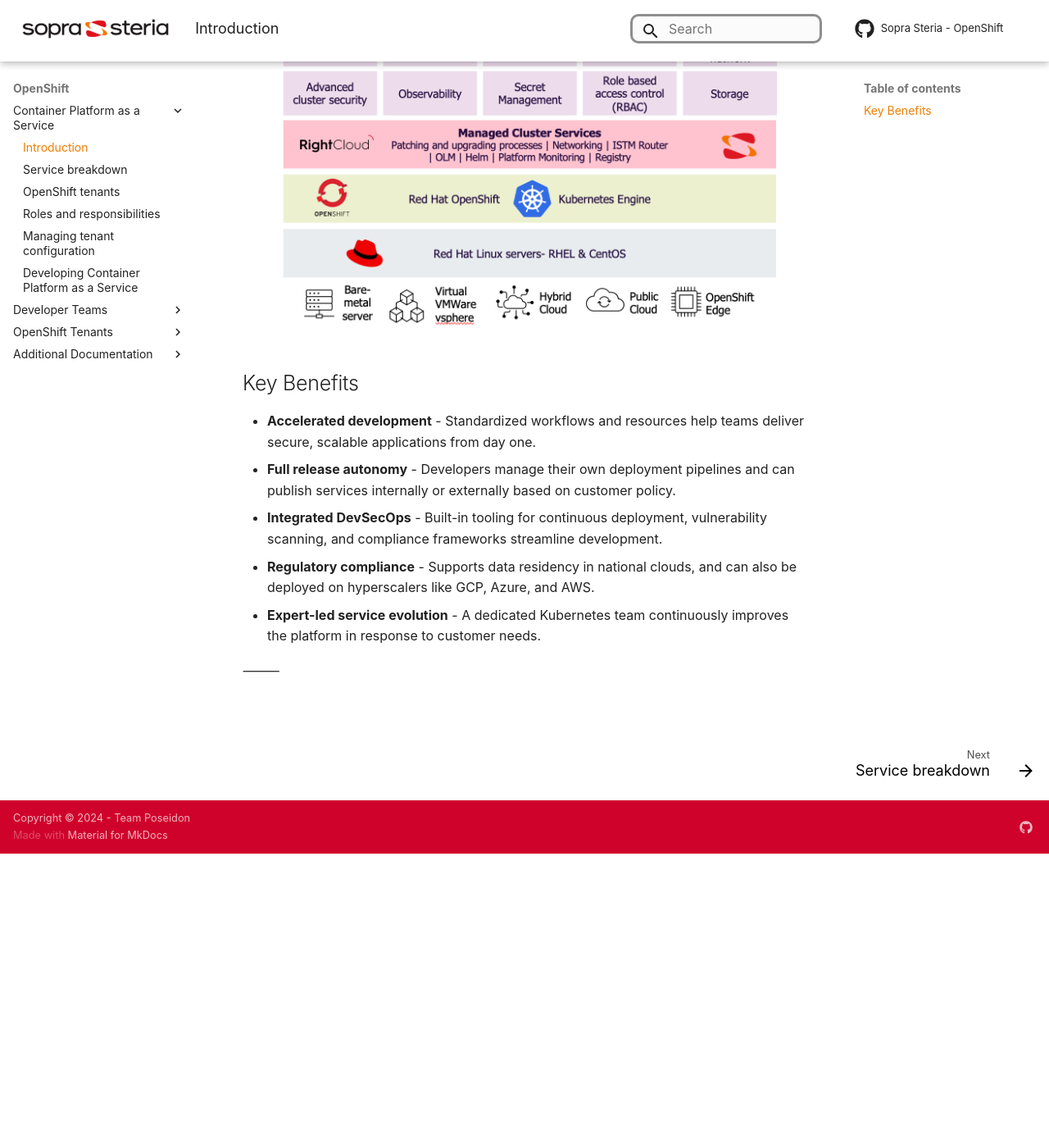
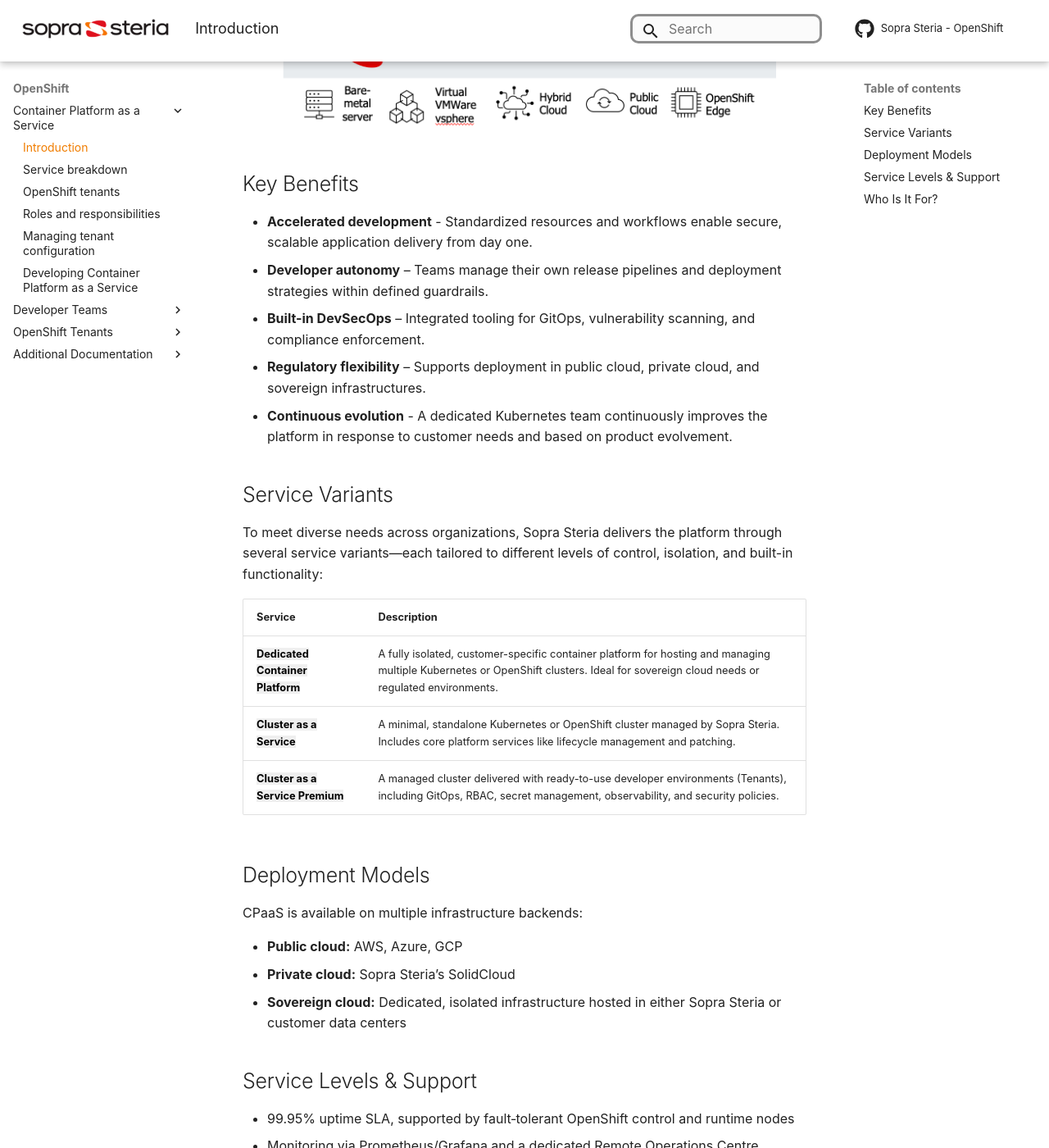
Before and after one commit to Sopra-Steria-Norge-Kubernetes/OpenShift, an MkDocs documentation site: the page built from docs/About Container-Platform-as-a-Service/introduction.md, in a window 1280 px wide and 1400 px high, scrolled down 871 px. Shown: the whole window at 82% size. Built offline with MkDocs 1.6.1 and Material for MkDocs 9.7.7, drawn with Linux system fonts in a browser that asks for light colours; some web fonts are replaced; comment, search, counter and statistics services are not loaded; before the commit the page ends 1912 px from its top, so only the background shows below that; some of the changed text lies outside the part shown.

Commit message:
Adding service breakdown

```diff
--- a/docs/About Container-Platform-as-a-Service/introduction.md
+++ b/docs/About Container-Platform-as-a-Service/introduction.md
@@ -5,28 +5,56 @@
 externally-exposed: false
 ---
 # Introduction
-Sopra Steria’s managed container platform enables customers to build, deploy, and scale containerized applications in a production-ready environment based on Red Hat OpenShift.
+Sopra Steria’s Container Platform as a Service (CPaaS) is a managed Kubernetes solution that simplifies the deployment and operation of containerized applications. Built on Red Hat OpenShift, it provides a secure, production-ready environment tailored for both modern DevOps workflows and regulated enterprise use cases.
 
-By abstracting away Kubernetes complexity, the platform allows developers to focus on delivering business value through applications and services—faster and more securely.
+By abstracting away Kubernetes and infrastructure complexity, the platform allows developers to focus on delivering business value through applications and services—faster and more securely.
 
-The platform is available across multiple deployment models:
-
-* Public cloud - AWS, Azure and GCP
-* Private cloud - Sopra Sterias SolidCloud
-* Sovereign cloud with dedicated infrastructure which can be hosted in the customer’s and providers data center
-
-Sopra Steria managed container services enables customers to establish, organize, run and scale containerized applications in a production-ready environment. The services are based on Red Hat OpenShift. Developers are allowed to focus on building and running applications and services, as the kubernetes complexity is reduced.
-
-The figure below illustrates the architecture and key components of the CPaaS offering:
+The figure below illustrates the architecture and key components of the offering:
 
 ![alt text](../img/About Container-Platform-as-a-Service/cpaas_overview.png)
 
 ## Key Benefits
 
-* **Accelerated development** - Standardized workflows and resources help teams deliver secure, scalable applications from day one.
-* **Full release autonomy** - Developers manage their own deployment pipelines and can publish services internally or externally based on customer policy.
-* **Integrated DevSecOps** - Built-in tooling for continuous deployment, vulnerability scanning, and compliance frameworks streamline development.
-* **Regulatory compliance** - Supports data residency in national clouds, and can also be deployed on hyperscalers like GCP, Azure, and AWS.
-* **Expert-led service evolution** - A dedicated Kubernetes team continuously improves the platform in response to customer needs.
+* **Accelerated development** - Standardized resources and workflows enable secure, scalable application delivery from day one.
+* **Developer autonomy** – Teams manage their own release pipelines and deployment strategies within defined guardrails.
+* **Built-in DevSecOps** – Integrated tooling for GitOps, vulnerability scanning, and compliance enforcement.
+* **Regulatory flexibility** – Supports deployment in public cloud, private cloud, and sovereign infrastructures.
+* **Continuous evolution**  - A dedicated Kubernetes team continuously improves the platform in response to customer needs and based on product evolvement.
+
+
+## Service Variants
+
+To meet diverse needs across organizations, Sopra Steria delivers the platform through several service variants—each tailored to different levels of control, isolation, and built-in functionality:
+
+| Service                     | Description |
+|-----------------------------|-------------|
+| **Dedicated Container Platform** | A fully isolated, customer-specific container platform for hosting and managing multiple Kubernetes or OpenShift clusters. Ideal for sovereign cloud needs or regulated environments. |
+| **Cluster as a Service**         | A minimal, standalone Kubernetes or OpenShift cluster managed by Sopra Steria. Includes core platform services like lifecycle management and patching. |
+| **Cluster as a Service Premium** | A managed cluster delivered with ready-to-use developer environments (Tenants), including GitOps, RBAC, secret management, observability, and security policies. |
+
+
+
+## Deployment Models
+
+CPaaS is available on multiple infrastructure backends:
+
+* **Public cloud:** AWS, Azure, GCP
+* **Private cloud:** Sopra Steria’s SolidCloud
+* **Sovereign cloud:** Dedicated, isolated infrastructure hosted in either Sopra Steria or customer data centers
+
+
+## Service Levels & Support
+
+* 99.95% uptime SLA, supported by fault‑tolerant OpenShift control and runtime nodes
+* Monitoring via Prometheus/Grafana and a dedicated Remote Operations Centre
+* 24x7 support aligned with ITIL/ISO20000 incident and change management processes
+
+## Who Is It For?
+
+Sopra Steria Container management services is ideal for:
+
+* Enterprises adopting container platforms for modern applications
+* Public sector organizations with compliance and sovereignty needs
+* Teams seeking built-in DevSecOps and GitOps workflows without managing infrastructure
 
 ⸻
```
Also changed, not shown: docs/About Container-Platform-as-a-Service/Service-breakdown.md (+50 -2 lines), docs/img/About Container-Platform-as-a-Service/ServiceOverview.png (deleted), docs/img/About Container-Platform-as-a-Service/service_overview.png (added).
